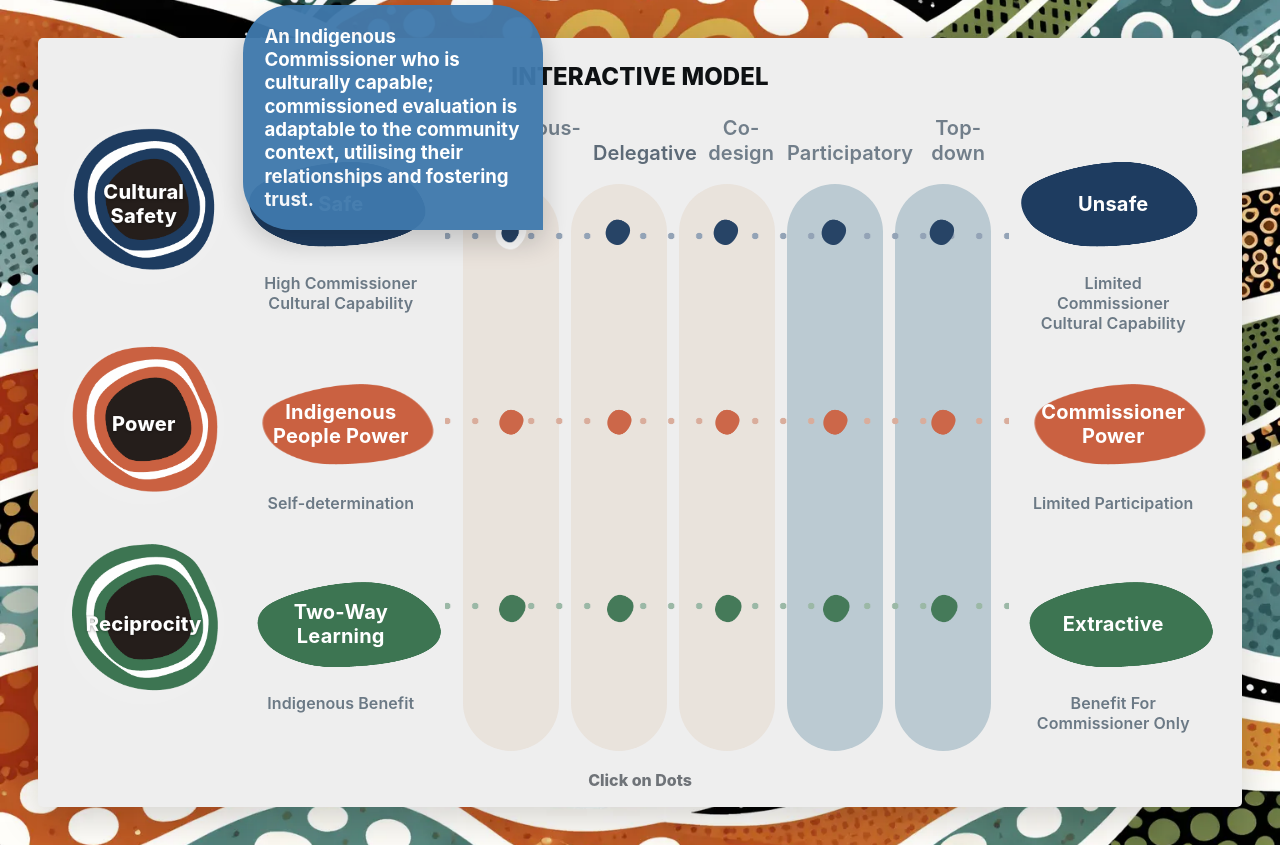
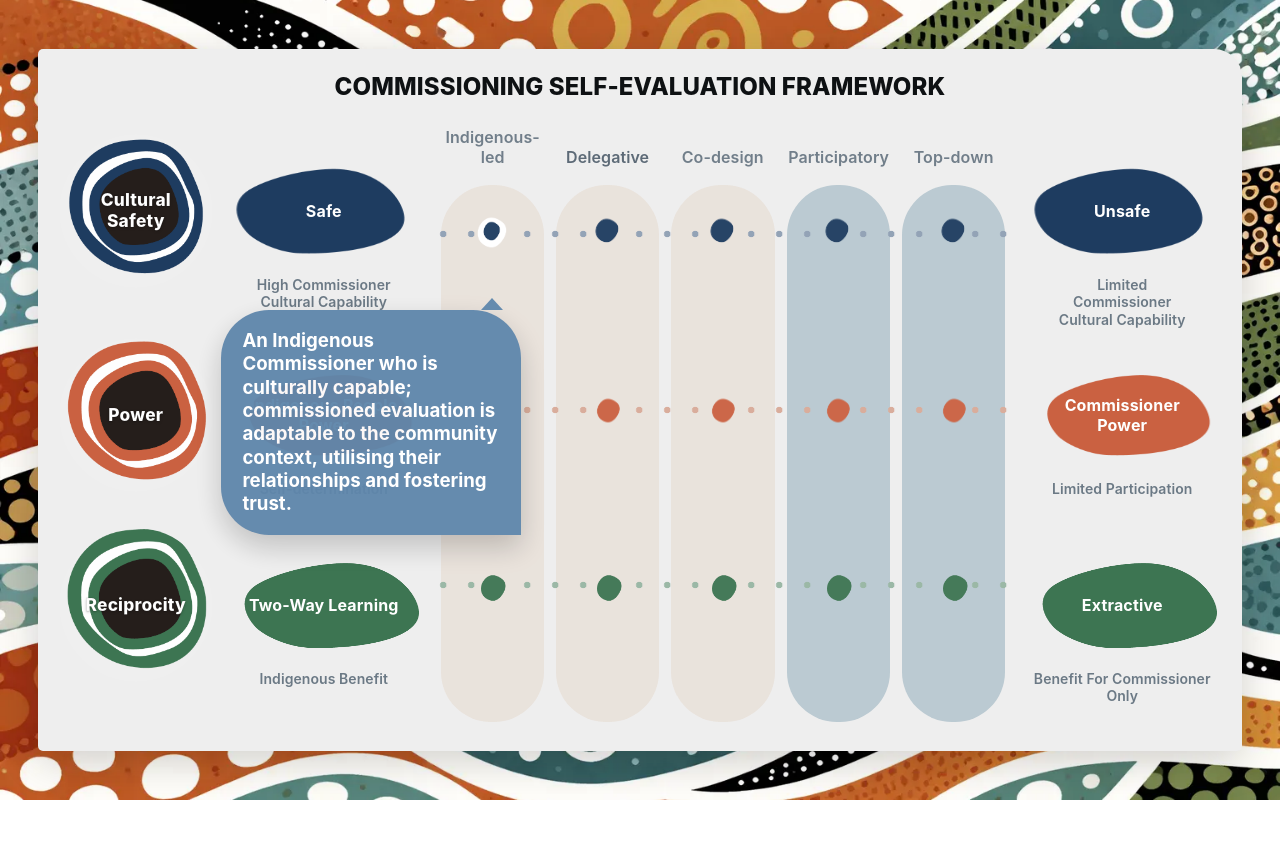
Before and after one commit to Zartloab/Widget_Version_3, a website: page index.html in a window 1280 px wide. Both pictures are taken after a click on the button 510 px from the left and 235 px from the top of the page. After the commit the page ends 800 px from the top, so only its background shows below. Drawn offline with nearby package versions, Linux system fonts and the light colour scheme; a web font is replaced by a local one.

Commit message:
Refine widget layout for 100% zoom and popover behavior

```diff
--- a/css/main.css
+++ b/css/main.css
@@ -73,7 +73,7 @@ body {
   --muted: #bac4cf;
   --arrow-muted: #9eaab5;
   /* layout constants (single source of truth) */
-  --row-gap: clamp(20px, 2vw, 34px);
+  --row-gap: clamp(16px, 1.7vw, 28px);
   /* vertical rhythm between the 3 rows */
   --rail-width: 240px;
   /* right rail column width */
@@ -81,11 +81,11 @@ body {
   /* fixed horizontal gutter between main + rail */
   /* pill sizing */
   --pill-radius: 70px;
-  --pill-main-width: clamp(136px, 9vw, 170px);
-  --pill-sub-width: clamp(182px, 12vw, 220px);
+  --pill-main-width: clamp(150px, 10vw, 182px);
+  --pill-sub-width: clamp(196px, 13vw, 236px);
   --pill-gap: clamp(10px, 1vw, 16px);
-  --pill-height: clamp(92px, 6.6vw, 116px);
-  --dot-size: 64px;
+  --pill-height: clamp(98px, 7vw, 124px);
+  --dot-size: 58px;
   --dot-gap: 12px;
   --hint-shift-y: clamp(-14px, -1vw, -8px);
   --row1-nudge-y: clamp(14px, 1.6vw, 22px);
@@ -104,14 +104,14 @@ body {
 }
 
 .imw-panel {
-  width: min(1500px, 92vw);
+  width: min(1620px, 96vw);
   background: var(--panel);
   border-top-right-radius: 28px;
   border-top-left-radius: 5px;
   border-bottom-left-radius: 5px;
   border-bottom-right-radius: 5px;
   box-shadow: 0 10px 40px rgba(0, 0, 0, 0.18);
-  padding: 12px 18px 16px;
+  padding: 12px 14px 16px;
   margin: 0 auto;
   background-color: #eee;
   min-height: 0;
@@ -122,14 +122,14 @@ body {
 
 @media (max-width: 1500px) {
   .imw {
-    --pill-main-width: 162px;
-    --pill-sub-width: 208px;
+    --pill-main-width: 154px;
+    --pill-sub-width: 198px;
     --pill-gap: 12px;
     --pill-height: 108px;
     --gutter: 18px;
     --rail-width: 268px;
     --dot-gap: 10px;
-    --dot-size: 56px;
+    --dot-size: 52px;
     --row-gap: 28px;
     --row1-nudge-y: 20px;
     --row2-nudge-y: 0px;
@@ -174,7 +174,7 @@ body {
   font-weight: 800;
   letter-spacing: 0.005em;
   margin: 0.7rem 0 0.8rem;
-  font-size: 18pt;
+  font-size: clamp(18pt, 1.4vw, 24pt);
 }
 
 /* PAGE GRID */
@@ -484,7 +484,7 @@ body {
   color: #fff;
   font-family: "Fira Sans", Inter, system-ui, -apple-system, "Segoe UI", Roboto, Arial, sans-serif;
   font-weight: 800;
-  font-size: 15pt;
+  font-size: clamp(13pt, 1.05vw, 15pt);
   line-height: 1.2;
   letter-spacing: 0.01em;
   text-shadow: 0 1px 3px rgba(0, 0, 0, 0.28);
@@ -544,7 +544,7 @@ body {
   color: #fff;
   font-family: Inter, system-ui, -apple-system, "Segoe UI", Roboto, Arial, sans-serif;
   font-weight: 700;
-  font-size: 15pt;
+  font-size: clamp(12pt, 0.95vw, 14pt);
   min-height: var(--pill-height);
   padding: 0 18px;
   border-radius: 999px;
@@ -564,7 +564,7 @@ body {
   color: #fff;
   font-family: Inter, system-ui, -apple-system, "Segoe UI", Roboto, Arial, sans-serif;
   font-weight: 700;
-  font-size: 15pt;
+  font-size: clamp(12pt, 0.95vw, 14pt);
   min-height: var(--pill-height);
   border-radius: var(--pill-radius) 0 0 0;
   letter-spacing: 0.01em;
@@ -862,7 +862,7 @@ body {
 .col-title .label {
   display: block;
   font-family: Inter, system-ui, -apple-system, "Segoe UI", Roboto, Arial, sans-serif;
-  font-size: 15pt;
+  font-size: clamp(12pt, 1vw, 14pt);
   font-weight: 700;
   line-height: 1.25;
   letter-spacing: 0.005em;
@@ -873,7 +873,7 @@ body {
 .imw-label-match {
   display: block;
   font-family: "Inter", "Roboto", "Arial", sans-serif;
-  font-size: 12pt;
+  font-size: clamp(10.5pt, 0.92vw, 12pt);
   font-weight: 600;
   line-height: 1.25;
   letter-spacing: 0.005em;
@@ -1168,19 +1168,25 @@ body {
 }
 
 .popover-card[data-theme=cultural] {
-  background: #3f79ac;
+  background: #5f86ab;
 }
 
 .popover-card[data-theme=power] {
-  background: #c86b52;
+  background: #bf7a5c;
 }
 
 .popover-card[data-theme=reciprocity] {
-  background: #4a8a62;
+  background: #5b8970;
 }
 
 /* Popover Arrows */
 .popover-card.arrow-bottom::after {
+  content: "";
+  position: absolute;
+  left: var(--arrow-offset, 50%);
+  transform: translateX(-50%);
+  border-left: 11px solid transparent;
+  border-right: 11px solid transparent;
   top: 100%;
   border-top: 12px solid;
   border-top-color: inherit;
@@ -1188,33 +1194,39 @@ body {
 }
 
 .popover-card.arrow-top::after {
+  content: "";
+  position: absolute;
+  left: var(--arrow-offset, 50%);
+  transform: translateX(-50%);
+  border-left: 11px solid transparent;
+  border-right: 11px solid transparent;
   bottom: 100%;
   border-bottom: 12px solid;
   border-bottom-color: inherit;
 }
 
 .popover-card[data-theme=cultural].arrow-bottom::after {
-  border-top-color: var(--blue);
+  border-top-color: #5f86ab;
 }
 
 .popover-card[data-theme=cultural].arrow-top::after {
-  border-bottom-color: var(--blue);
+  border-bottom-color: #5f86ab;
 }
 
 .popover-card[data-theme=power].arrow-bottom::after {
-  border-top-color: var(--orange);
+  border-top-color: #bf7a5c;
 }
 
 .popover-card[data-theme=power].arrow-top::after {
-  border-bottom-color: var(--orange);
+  border-bottom-color: #bf7a5c;
 }
 
 .popover-card[data-theme=reciprocity].arrow-bottom::after {
-  border-top-color: var(--green);
+  border-top-color: #5b8970;
 }
 
 .popover-card[data-theme=reciprocity].arrow-top::after {
-  border-bottom-color: var(--green);
+  border-bottom-color: #5b8970;
 }
 
 .close {
--- a/index.html
+++ b/index.html
@@ -4,7 +4,7 @@
 <head>
   <meta charset="UTF-8" />
   <meta name="viewport" content="width=device-width, initial-scale=1" />
-  <title>Interactive Model</title>
+  <title>Commissioning Self-Evaluation Framework</title>
   <link rel="icon" type="image/png" href="./favicon.png" />
   <link rel="stylesheet" href="./css/main.css?v=20260306a" />
 </head>
@@ -14,7 +14,7 @@
   <div class="imw-panel">
     <div class="imw" data-imw>
       <div class="imw-title-row">
-        <h2 class="imw-title">INTERACTIVE MODEL</h2>
+        <h2 class="imw-title">COMMISSIONING SELF-EVALUATION FRAMEWORK</h2>
       </div>
 
       <div class="imw-layout" aria-describedby="imw-help">
@@ -184,10 +184,6 @@
           </div>
         </div>
       </div>
-      <div class="imw-click-hint-row">
-        <p class="imw-click-hint" aria-hidden="true">Click on Dots</p>
-      </div>
-
       <p class="sr-only" id="imw-help">
         Tab to a dot and press Enter or Space to open details. Press Escape to close.
         Columns highlight on hover and focus.
--- a/js/index.js
+++ b/js/index.js
@@ -15,13 +15,13 @@
     power: [
       "Indigenous-led and self-determined, with accountability to Indigenous people and communities.",
       "Commissioner delegates evaluation responsibilities to Indigenous Service Providers. Service Providers are primarily accountable to Indigenous people rather than the Commissioner.",
-      "Equal partnerships between Commissioners and Service Provider(s) with accountability to each other and Indigenous communities. There may be compromises in stakeholders' preferred approaches.",
+      "Equal partnerships between Commissioners and Service Providers with accountability to each other and Indigenous communities. There may be compromises in stakeholders' preferred approaches.",
       "Little engagement and no partnership with Indigenous people. Power is maintained by the Commissioner. Commissioners have no accountability to Indigenous people or organisations.",
       "No, or tokenistic, engagement with Indigenous people. Power is maintained by the Commissioner. Commissioners have no accountability to Indigenous people or organisations."
     ],
     reciprocity: [
       "An Indigenous organisation, as Commissioner, has responsibility to Indigenous people to ensure the evaluation benefits them and develops community capability.",
-      "The Indigenous Service Providers(s) have the authority to commission the evaluation. They oversee an evaluation that is of benefit to Indigenous people and incorporates capability building.",
+      "The Indigenous Service Providers have the authority to commission the evaluation. They oversee an evaluation that is of benefit to Indigenous people and incorporates capability building.",
       "Equal partnership fosters two-way learning, allowing for an understanding of commissioning evaluations that benefits the community. Also builds capability. There may be compromises in stakeholders' preferred approaches.",
       "Superficial hospitality towards the Indigenous people or Service Providers; limited benefit to the community, two-way learning, or capability building.",
       "Commissioner demonstrates little to no reciprocity/ hospitality towards the Indigenous people or Service Providers. Little benefit to the community, two-way learning, or capability building."
@@ -220,12 +220,19 @@
     // Center horizontally over dot
     let left = (rDot.left + rDot.width / 2) - (rCard.width / 2) - rMid.left;
 
-    // Always position above the dot
-    let top = (rDot.top - rMid.top) - rCard.height - 15 + POPOVER_SHIFT_Y;
+    // Prefer top-row popovers to drop down so they are never clipped.
+    const isTopRow = theme === 'cultural';
+    let top;
 
-    // Add arrow pointing down
-    card.classList.remove('arrow-top');
-    card.classList.add('arrow-bottom');
+    if (isTopRow) {
+      top = (rDot.bottom - rMid.top) + 12 + POPOVER_SHIFT_Y;
+      card.classList.remove('arrow-bottom');
+      card.classList.add('arrow-top');
+    } else {
+      top = (rDot.top - rMid.top) - rCard.height - 15 + POPOVER_SHIFT_Y;
+      card.classList.remove('arrow-top');
+      card.classList.add('arrow-bottom');
+    }
 
     // Move card slightly left, then clamp within midRow
     left += POPOVER_SHIFT_X;
```
